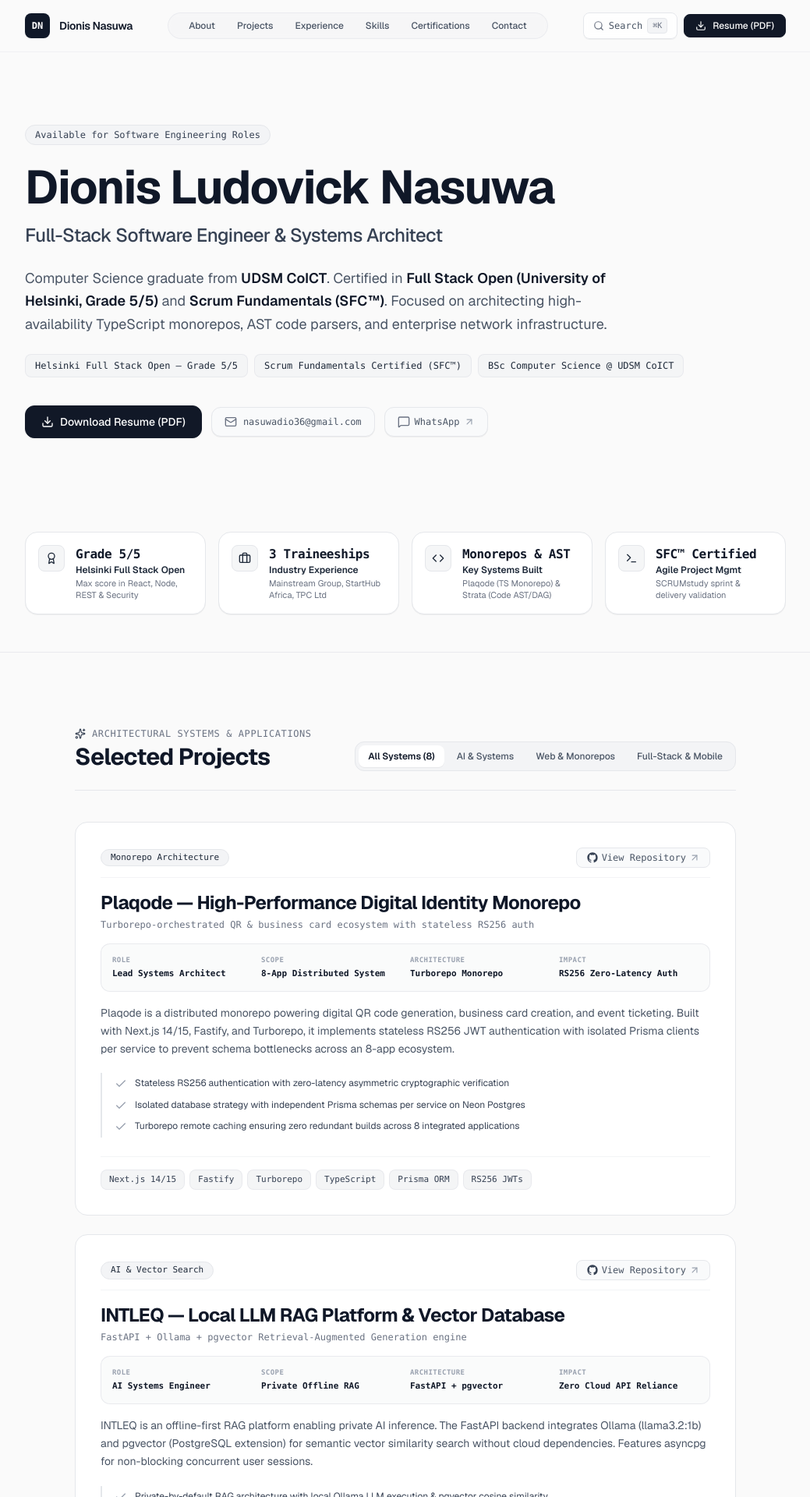
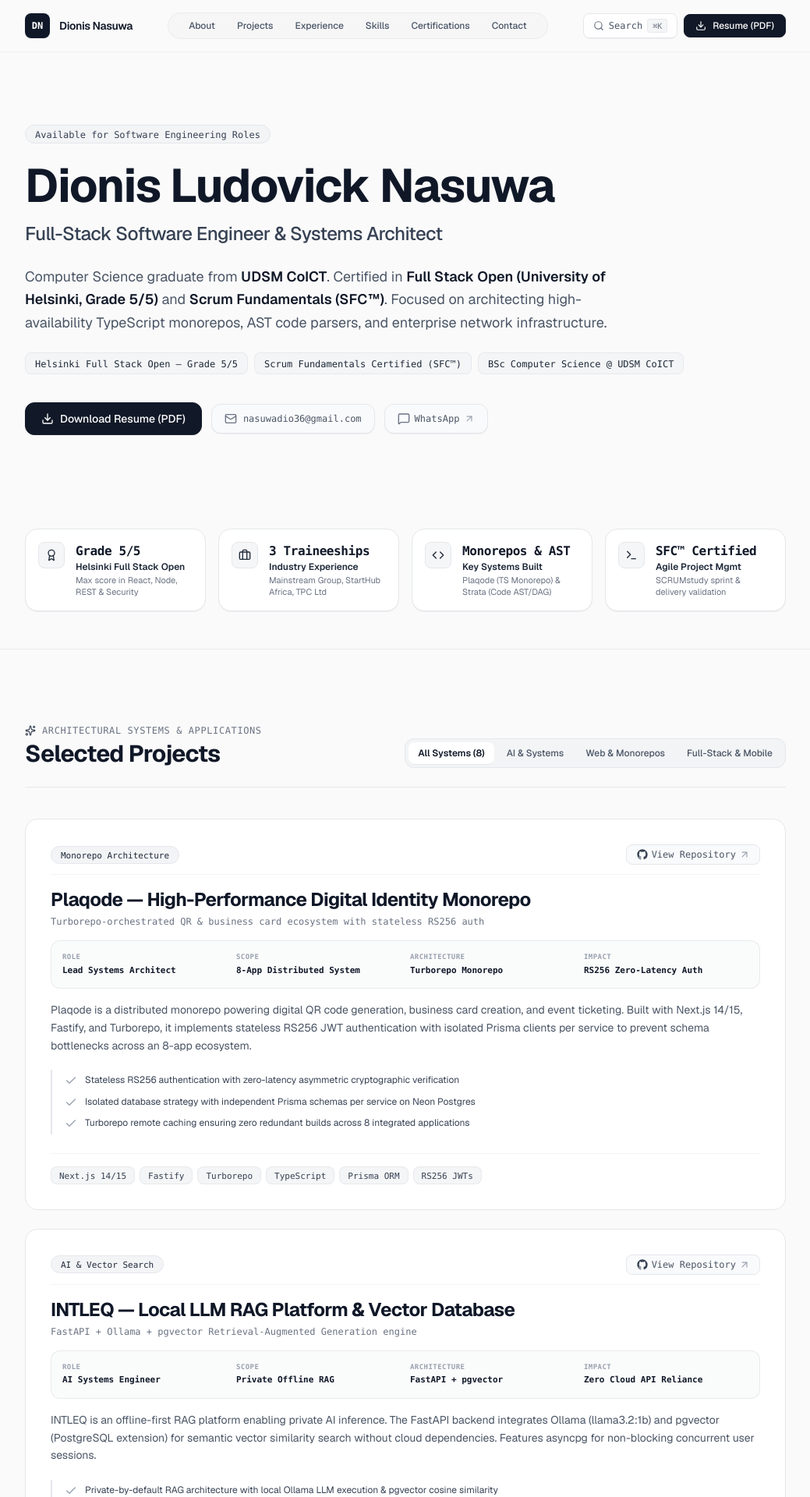
Before and after one commit to dionis36/portfolio, a Next.js app: page / in a window 1280 px wide. Shown: the top 1920 px of the page at 78% size, without its empty margins (120-1159 px from the left). Built offline with nearby package versions, Linux system fonts and the light colour scheme.

Commit message:
style: improve typography alignment and vertical centering across UI badges and layout components

```diff
--- a/src/components/HeroSection.tsx
+++ b/src/components/HeroSection.tsx
@@ -22,7 +22,7 @@ export default function HeroSection({ onShowToast }: HeroProps) {
       <div className="max-w-5xl mx-auto px-4 sm:px-6">
 
         {/* Category Tag */}
-        <div className="inline-flex items-center gap-2 px-3 py-1 rounded-full bg-gray-100 border border-gray-200 text-gray-700 text-xs font-mono mb-6">
+        <div className="inline-flex items-center justify-center gap-2 px-3 pt-1.5 pb-1 rounded-full bg-gray-100 border border-gray-200 text-gray-700 text-xs font-mono leading-none mb-6">
           <span>Available for Software Engineering Roles</span>
         </div>
 
@@ -43,13 +43,13 @@ export default function HeroSection({ onShowToast }: HeroProps) {
 
         {/* Clean Neutral Credential Badges */}
         <div className="flex flex-wrap gap-2 pt-6 pb-8">
-          <div className="px-3 py-1.5 rounded-lg bg-gray-100/90 border border-gray-200/80 text-gray-800 text-xs font-mono tabular-nums">
+          <div className="inline-flex items-center justify-center px-3 pt-2 pb-1.5 rounded-lg bg-gray-100/90 border border-gray-200/80 text-gray-800 text-xs font-mono leading-none tabular-nums">
             Helsinki Full Stack Open — Grade 5/5
           </div>
-          <div className="px-3 py-1.5 rounded-lg bg-gray-100/90 border border-gray-200/80 text-gray-800 text-xs font-mono">
+          <div className="inline-flex items-center justify-center px-3 pt-2 pb-1.5 rounded-lg bg-gray-100/90 border border-gray-200/80 text-gray-800 text-xs font-mono leading-none">
             Scrum Fundamentals Certified (SFC™)
           </div>
-          <div className="px-3 py-1.5 rounded-lg bg-gray-100/90 border border-gray-200/80 text-gray-800 text-xs font-mono">
+          <div className="inline-flex items-center justify-center px-3 pt-2 pb-1.5 rounded-lg bg-gray-100/90 border border-gray-200/80 text-gray-800 text-xs font-mono leading-none">
             BSc Computer Science @ UDSM CoICT
           </div>
         </div>
--- a/src/components/Navbar.tsx
+++ b/src/components/Navbar.tsx
@@ -72,7 +72,7 @@ export default function Navbar({ onOpenCmd }: NavbarProps) {
           >
             <Search className="w-3.5 h-3.5 text-gray-500" />
             <span>Search</span>
-            <kbd className="text-[10px] bg-gray-100 px-1.5 py-0.5 rounded text-gray-500 border border-gray-200">
+            <kbd className="inline-flex items-center justify-center text-[10px] font-mono leading-none bg-gray-100/90 px-1.5 pt-1 pb-0.5 rounded text-gray-500 border border-gray-200/80">
               ⌘K
             </kbd>
           </button>
--- a/src/components/ProjectsBentoGrid.tsx
+++ b/src/components/ProjectsBentoGrid.tsx
@@ -241,7 +241,7 @@ export default function ProjectsBentoGrid() {
 
   return (
     <section id="projects" className="py-16 md:py-24 border-t border-gray-200/80">
-      <div className="max-w-4xl mx-auto px-4 sm:px-6">
+      <div className="max-w-5xl mx-auto px-4 sm:px-6">
 
         {/* Section Header */}
         <div className="flex flex-col sm:flex-row sm:items-end justify-between mb-10 gap-4 border-b border-gray-200 pb-6">
@@ -290,7 +290,7 @@ export default function ProjectsBentoGrid() {
             >
               {/* Top Header Row */}
               <div className="flex items-center justify-between mb-4 pb-3 border-b border-gray-100">
-                <span className="text-[11px] font-mono px-3 py-0.5 rounded-full bg-gray-100 text-gray-800 border border-gray-200 font-medium">
+                <span className="inline-flex items-center justify-center text-[11px] font-mono leading-none px-3 pt-1.5 pb-1 rounded-full bg-gray-100 text-gray-800 border border-gray-200 font-medium">
                   {project.categoryLabel}
                 </span>
 
@@ -354,7 +354,7 @@ export default function ProjectsBentoGrid() {
                 {project.badges.map((badge, idx) => (
                   <span
                     key={idx}
-                    className="text-[11px] font-mono tabular-nums px-2.5 py-1 rounded-lg bg-gray-100/90 text-gray-700 border border-gray-200/80 hover:border-gray-300 transition-colors"
+                    className="inline-flex items-center justify-center text-[11px] font-mono leading-none tabular-nums px-2.5 pt-1.5 pb-1 rounded-lg bg-gray-100/90 text-gray-700 border border-gray-200/80 hover:border-gray-300 transition-colors"
                   >
                     {badge}
                   </span>
--- a/src/components/SkillMatrix.tsx
+++ b/src/components/SkillMatrix.tsx
@@ -100,7 +100,7 @@ export default function SkillMatrix() {
                       <span className="text-xs font-semibold text-gray-900 truncate pr-1">
                         {skill.name}
                       </span>
-                      <span className="text-[10px] font-mono tabular-nums text-gray-600 bg-white px-2 py-0.5 rounded-md border border-gray-200/80 shrink-0 font-medium">
+                      <span className="inline-flex items-center justify-center text-[10px] font-mono leading-none tabular-nums text-gray-600 bg-white px-2 pt-1 pb-0.5 rounded-md border border-gray-200/80 shrink-0 font-medium">
                         {skill.level}
                       </span>
                     </div>
```
